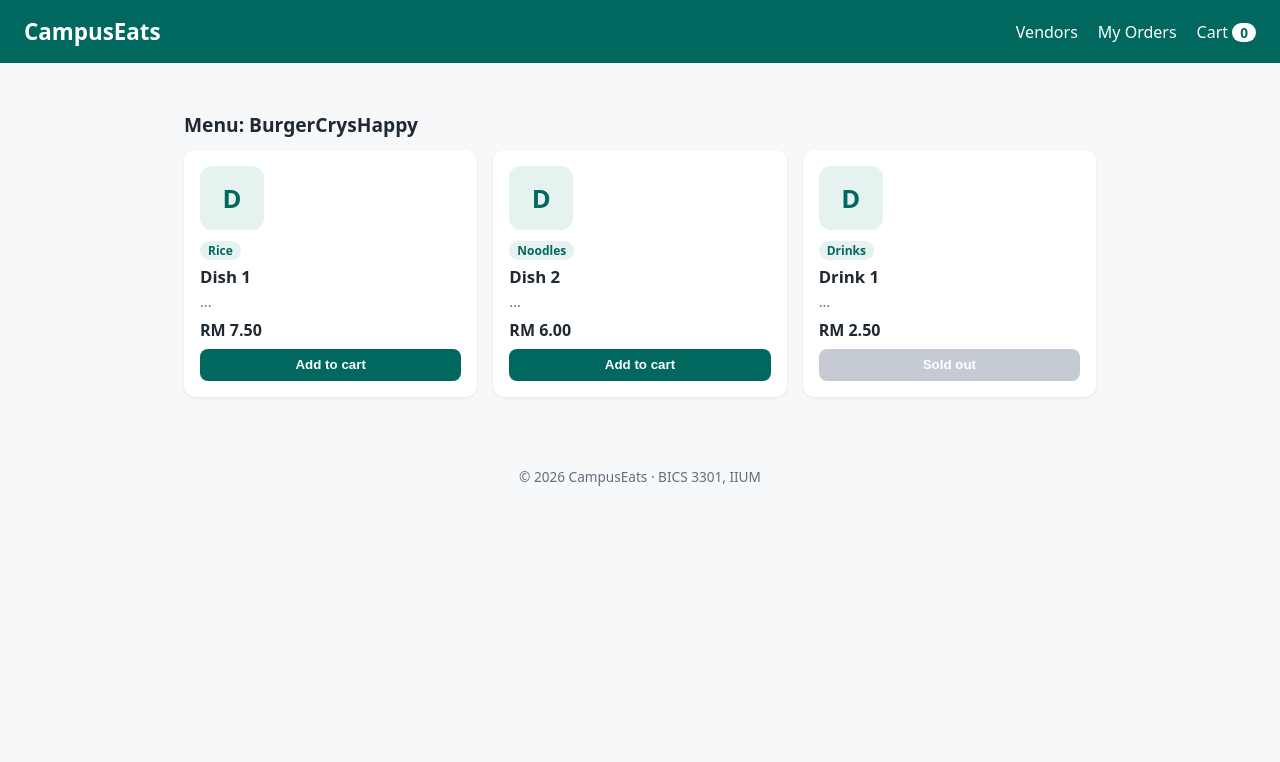
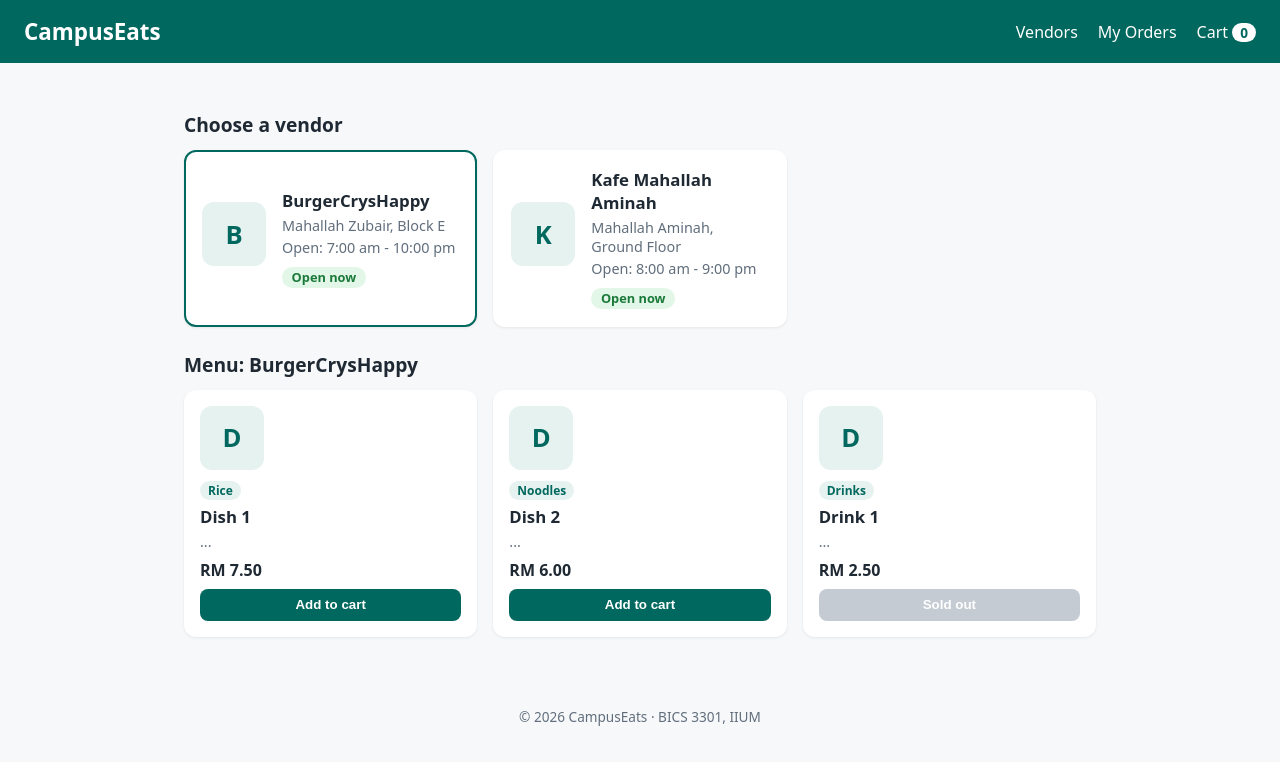
Before and after one commit to zaim33/campuseats-2416015, a React (Vite) app: page / in a window 1280 px wide. Shown: the top 762 px of the page. Built offline with nearby package versions, Linux system fonts and the light colour scheme.

Commit message:
Switch vendors with state

```diff
--- a/src/App.jsx
+++ b/src/App.jsx
@@ -1,15 +1,31 @@
+import { useState } from "react";
 import vendors from "./data/vendors.js";
 import Header from "./components/Header.jsx";
+import VendorCard from "./components/VendorCard.jsx";
 import MenuList from "./components/MenuList.jsx";
 import Footer from "./components/Footer.jsx";
 
 function App() {
-  const selectedVendor = vendors[0];
+  const [selectedVendorId, setSelectedVendorId] = useState(vendors[0].id);
+  const selectedVendor = vendors.find((v) => v.id === selectedVendorId);
 
   return (
     <>
       <Header />
       <main className="container">
+        <section>
+          <h2 className="section-title">Choose a vendor</h2>
+          <div className="vendor-grid">
+            {vendors.map((vendor) => (
+              <VendorCard
+                key={vendor.id}
+                vendor={vendor}
+                isSelected={vendor.id === selectedVendorId}
+                onSelect={setSelectedVendorId}
+              />
+            ))}
+          </div>
+        </section>
         <section>
           <h2 className="section-title">Menu: {selectedVendor.name}</h2>
           <MenuList items={selectedVendor.menu} />
--- a/src/components/VendorCard.jsx
+++ b/src/components/VendorCard.jsx
@@ -1,25 +1,22 @@
-function VendorCard() {
-  const vendor = {
-    name: "BurgerCrysHappy",
-    location: "Mahallah Zubair, Block E",
-    openHours: "7:00 am - 10:00 pm",
-    isOpen: true,
-  };
-
+function VendorCard({ vendor, isSelected, onSelect }) {
   return (
-    <article className="card vendor-card">
+    <button
+      type="button"
+      className={isSelected ? "card vendor-card selected" : "card vendor-card"}
+      onClick={() => onSelect(vendor.id)}
+    >
       <div className="thumb" aria-hidden="true">
         {vendor.name.charAt(0)}
       </div>
       <div>
-        <h2>{vendor.name}</h2>
+        <h3>{vendor.name}</h3>
         <p className="muted">{vendor.location}</p>
         <p className="muted">Open: {vendor.openHours}</p>
         <span className={vendor.isOpen ? "status open" : "status closed"}>
           {vendor.isOpen ? "Open now" : "Closed"}
         </span>
       </div>
-    </article>
+    </button>
   );
 }
 
```
